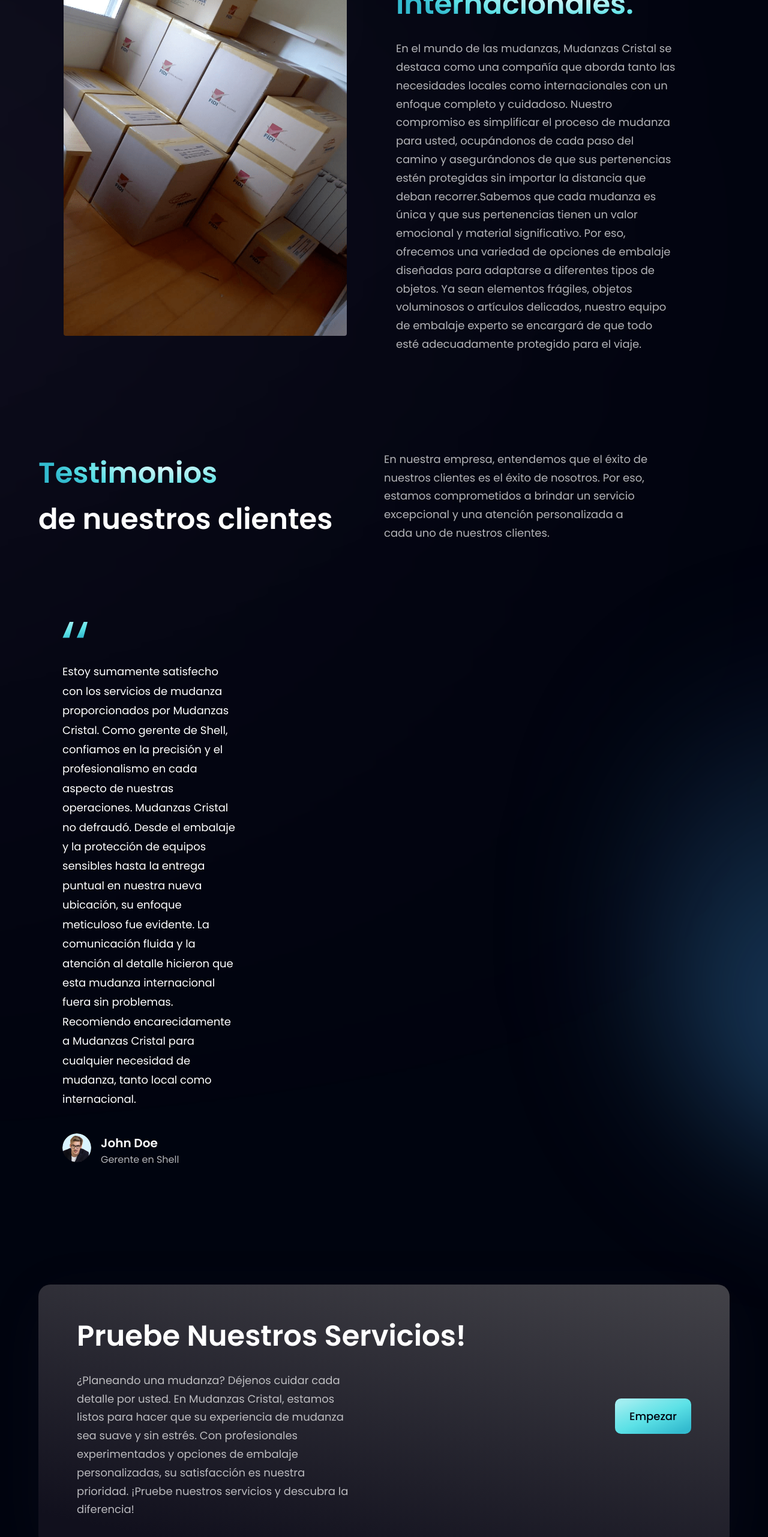
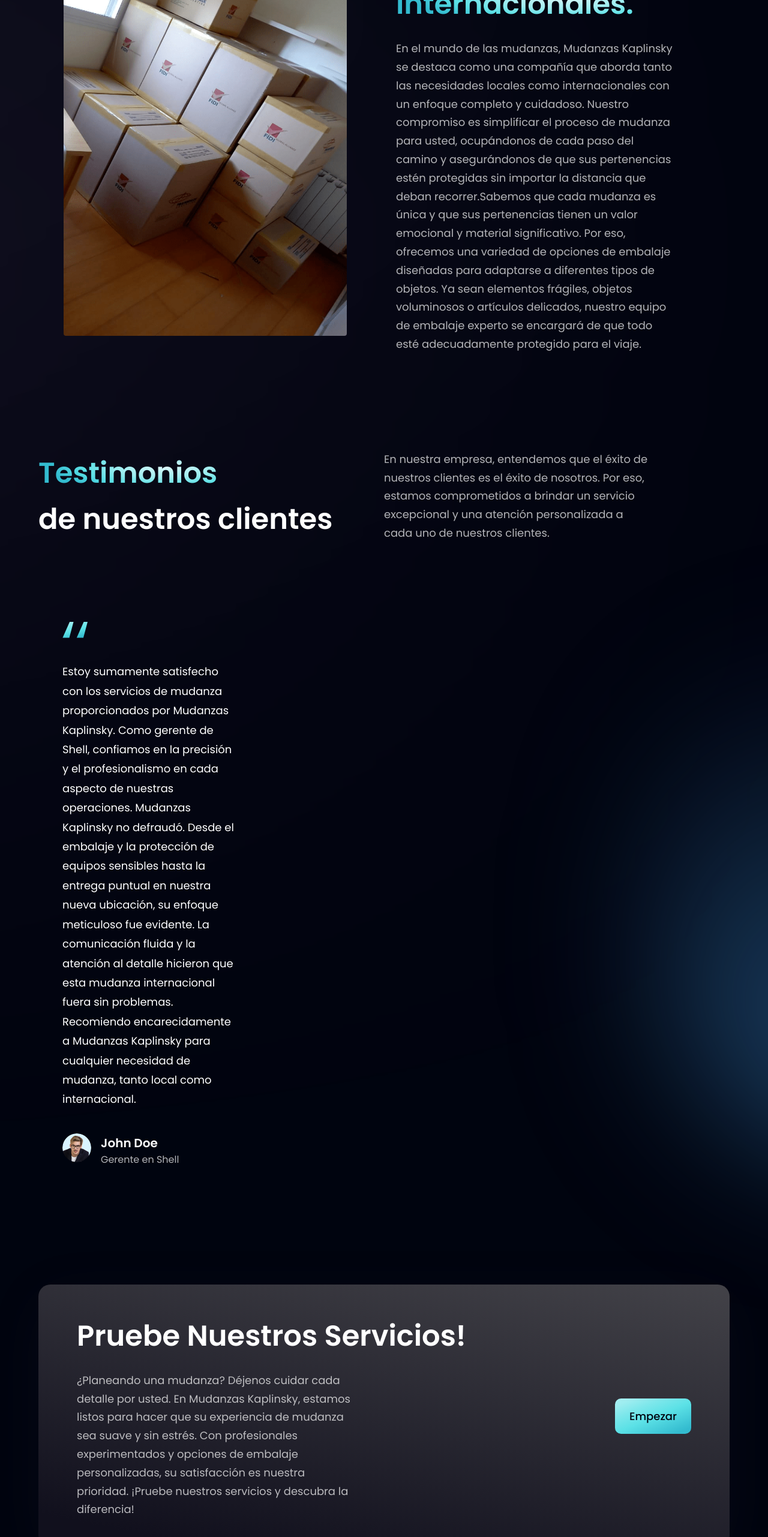
Before and after one commit to MatyZala/MudanzasKaplinsky, a React (Vite) app: page / in a window 1280 px wide. Shown: the part 2075-4638 px from the top of the page at 60% size. Built offline with nearby package versions, Linux system fonts and the light colour scheme.

Commit message:
mudanzas kaplinsky

```diff
--- a/index.html
+++ b/index.html
@@ -7,7 +7,7 @@
   <meta name="viewport" content="width=device-width, initial-scale=1.0" />
   <meta name="theme-color" content="#000000" />
   <link rel="stylesheet" href="style.css">
-  <title>Mudanzas Cristal</title>
+  <title>Mudanzas Kaplinsky</title>
 </head>
 
 <body>
--- a/src/components/Footer.jsx
+++ b/src/components/Footer.jsx
@@ -14,7 +14,7 @@ const Footer = () => {
 
       <div className="w-full flex justify-between items-center md:flex-row flex-col pt-6 border-t-[1px] border-t-[#3F3E45]">
         <p className="font-poppins font-normal text-center text-[18px] leading-[27px] text-white">
-          Copyright Ⓒ 2023 Mudanzas Cristal. All Rights Reserved.
+          Copyright Ⓒ 2023 Mudanzas Kaplinsky. All Rights Reserved.
         </p>
 
         <div className="flex flex-row md:mt-0 mt-6">
--- a/src/components/Form.jsx
+++ b/src/components/Form.jsx
@@ -52,7 +52,7 @@ const Form = () => {
           />
           <input type="hidden" name="_next" value="https://mudanzas-cristal.vercel.app/" />
           <input type="hidden" name="_template" value="box" />
-          <input type="hidden" name="_autoresponse" value="Gracias por comunicarse con Mudanzas Cristal, en breve sera contactado. Muchas Gracias!" />
+          <input type="hidden" name="_autoresponse" value="Gracias por comunicarse con Mudanzas Kaplinsky, en breve sera contactado. Muchas Gracias!" />
         </form>
       </div>
 
--- a/src/translations/es/global.json
+++ b/src/translations/es/global.json
@@ -37,18 +37,18 @@
     "inn": "Locales",
     "and": "E",
     "pers": "Internacionales.",
-    "paragraph": "En el mundo de las mudanzas, Mudanzas Cristal se destaca como una compañía que aborda tanto las necesidades locales como internacionales con un enfoque completo y cuidadoso. Nuestro compromiso es simplificar el proceso de mudanza para usted, ocupándonos de cada paso del camino y asegurándonos de que sus pertenencias estén protegidas sin importar la distancia que deban recorrer.Sabemos que cada mudanza es única y que sus pertenencias tienen un valor emocional y material significativo. Por eso, ofrecemos una variedad de opciones de embalaje diseñadas para adaptarse a diferentes tipos de objetos. Ya sean elementos frágiles, objetos voluminosos o artículos delicados, nuestro equipo de embalaje experto se encargará de que todo esté adecuadamente protegido para el viaje."
+    "paragraph": "En el mundo de las mudanzas, Mudanzas Kaplinsky se destaca como una compañía que aborda tanto las necesidades locales como internacionales con un enfoque completo y cuidadoso. Nuestro compromiso es simplificar el proceso de mudanza para usted, ocupándonos de cada paso del camino y asegurándonos de que sus pertenencias estén protegidas sin importar la distancia que deban recorrer.Sabemos que cada mudanza es única y que sus pertenencias tienen un valor emocional y material significativo. Por eso, ofrecemos una variedad de opciones de embalaje diseñadas para adaptarse a diferentes tipos de objetos. Ya sean elementos frágiles, objetos voluminosos o artículos delicados, nuestro equipo de embalaje experto se encargará de que todo esté adecuadamente protegido para el viaje."
   },
   "testimonials": {
     "test": "Testimonios",
     "client": "de nuestros clientes",
     "paragraph": " En nuestra empresa, entendemos que el éxito de nuestros clientes es el éxito de nosotros. Por eso, estamos comprometidos a brindar un servicio excepcional y una atención personalizada a cada uno de nuestros clientes.",
     "title1": "Gerente en Shell",
-    "content1": "Estoy sumamente satisfecho con los servicios de mudanza proporcionados por Mudanzas Cristal. Como gerente de Shell, confiamos en la precisión y el profesionalismo en cada aspecto de nuestras operaciones. Mudanzas Cristal no defraudó. Desde el embalaje y la protección de equipos sensibles hasta la entrega puntual en nuestra nueva ubicación, su enfoque meticuloso fue evidente. La comunicación fluida y la atención al detalle hicieron que esta mudanza internacional fuera sin problemas. Recomiendo encarecidamente a Mudanzas Cristal para cualquier necesidad de mudanza, tanto local como internacional."
+    "content1": "Estoy sumamente satisfecho con los servicios de mudanza proporcionados por Mudanzas Kaplinsky. Como gerente de Shell, confiamos en la precisión y el profesionalismo en cada aspecto de nuestras operaciones. Mudanzas Kaplinsky no defraudó. Desde el embalaje y la protección de equipos sensibles hasta la entrega puntual en nuestra nueva ubicación, su enfoque meticuloso fue evidente. La comunicación fluida y la atención al detalle hicieron que esta mudanza internacional fuera sin problemas. Recomiendo encarecidamente a Mudanzas Kaplinsky para cualquier necesidad de mudanza, tanto local como internacional."
   },
   "cta": {
     "pr": "Pruebe Nuestros Servicios!",
-    "paragraph": "¿Planeando una mudanza? Déjenos cuidar cada detalle por usted. En Mudanzas Cristal, estamos listos para hacer que su experiencia de mudanza sea suave y sin estrés. Con profesionales experimentados y opciones de embalaje personalizadas, su satisfacción es nuestra prioridad. ¡Pruebe nuestros servicios y descubra la diferencia!"
+    "paragraph": "¿Planeando una mudanza? Déjenos cuidar cada detalle por usted. En Mudanzas Kaplinsky, estamos listos para hacer que su experiencia de mudanza sea suave y sin estrés. Con profesionales experimentados y opciones de embalaje personalizadas, su satisfacción es nuestra prioridad. ¡Pruebe nuestros servicios y descubra la diferencia!"
   },
   "footer": {
     "sol": "Soluciones Tecnológicas Realizadas A Medida."
```
Also changed, not shown: 1 other file (tests, documents, lock files or other folders).
